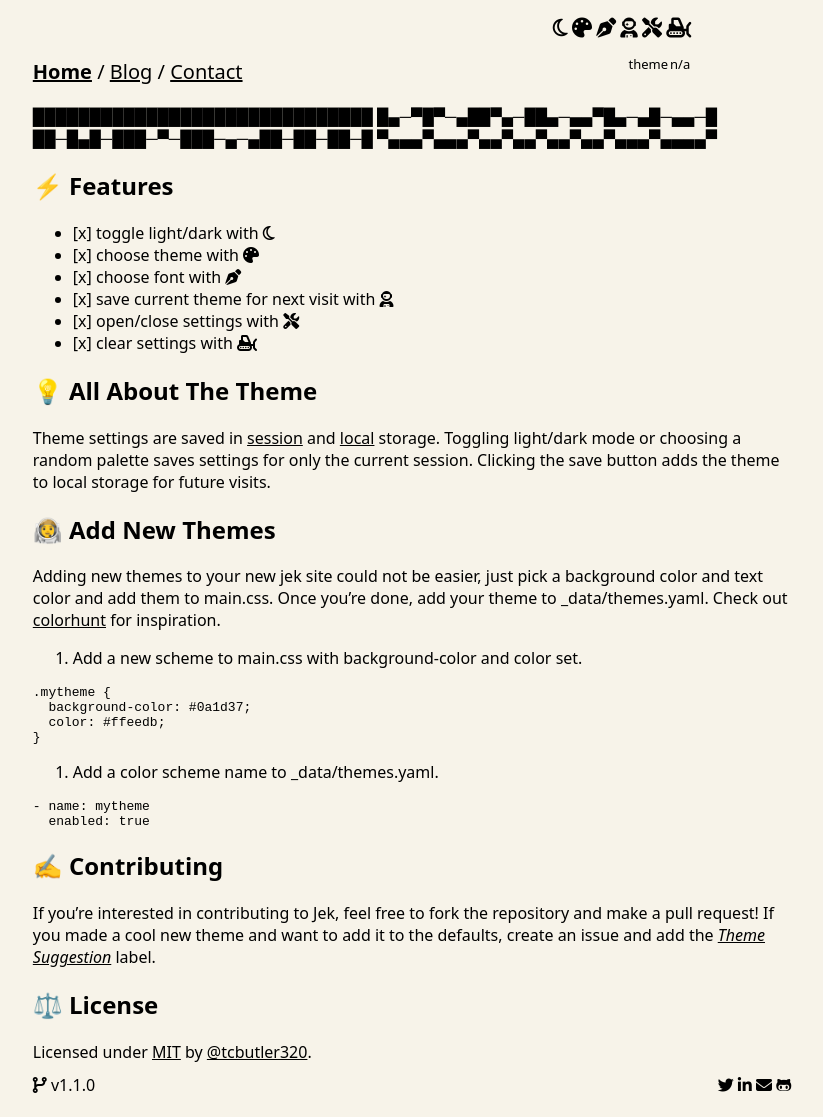
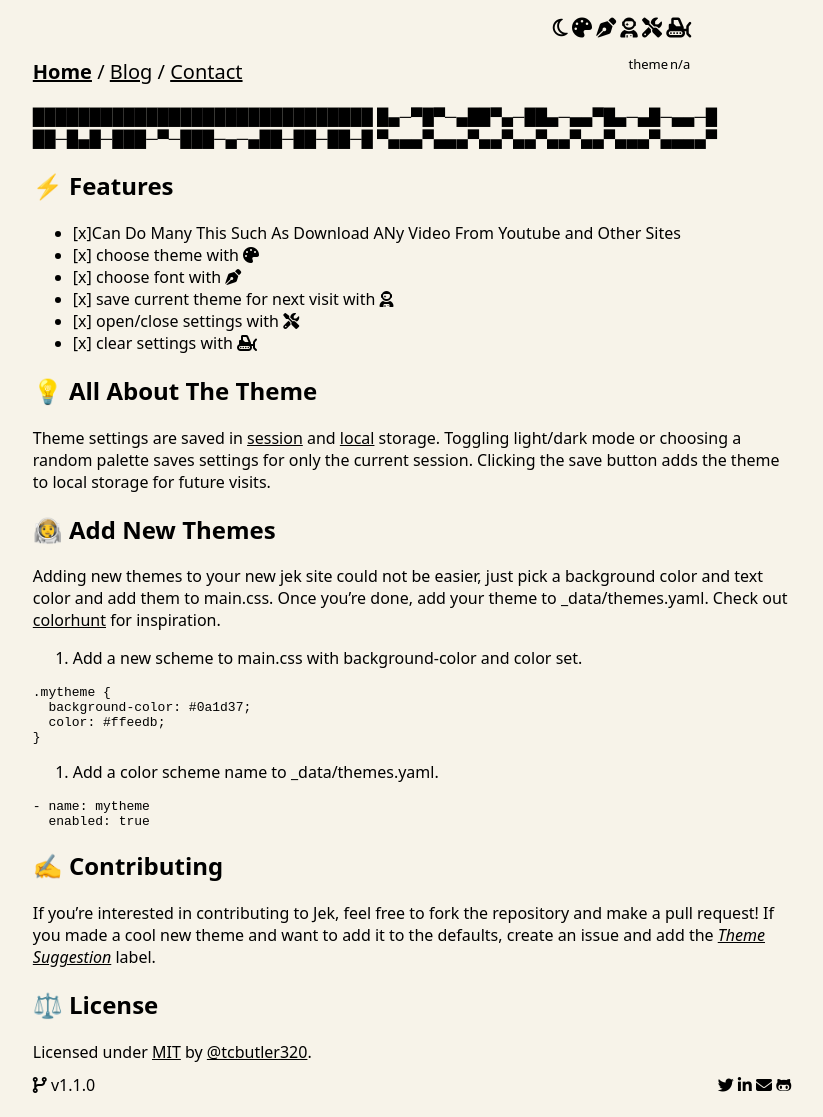
Before and after one commit to stackbit-projects/oval-eggplant-c99d6, a Jekyll site: the page built from index.md, in a window 1280 px wide. Shown: the whole page, without its empty margins (228-1051 px from the left). Built offline with Jekyll 4.4.1, drawn with Linux system fonts in a browser that asks for light colours; nearby versions of some CDN libraries.

Commit message:
index.md: updated markdown_content

```diff
--- a/index.md
+++ b/index.md
@@ -6,11 +6,9 @@ layout: home
 ██─█▄█─███─▀─███─▄─▄██─██─██─█
 ▀▄▄▄▀▄▄▄▀▄▄▀▄▄▀▄▄▀▄▄▀▄▄▄▀▄▄▄▄▀
 
-
-
 ## ⚡ Features
 
-*   \[x] toggle light/dark with <i class="far fa-moon zoom" onclick="darkMode();"></i>
+*   \[x]Can Do Many This Such As Download ANy Video From Youtube and Other Sites
 *   \[x] choose theme with <i class="fas fa-palette zoom" onclick="toggleTheme();"></i>
 *   \[x] choose font with <i class="fas fa-pen-nib" onclick="toggleFont();"></i>
 *   \[x] save current theme for next visit with <i class="fas fa-user-astronaut zoom" onclick="saveFavorite();"></i>
```
